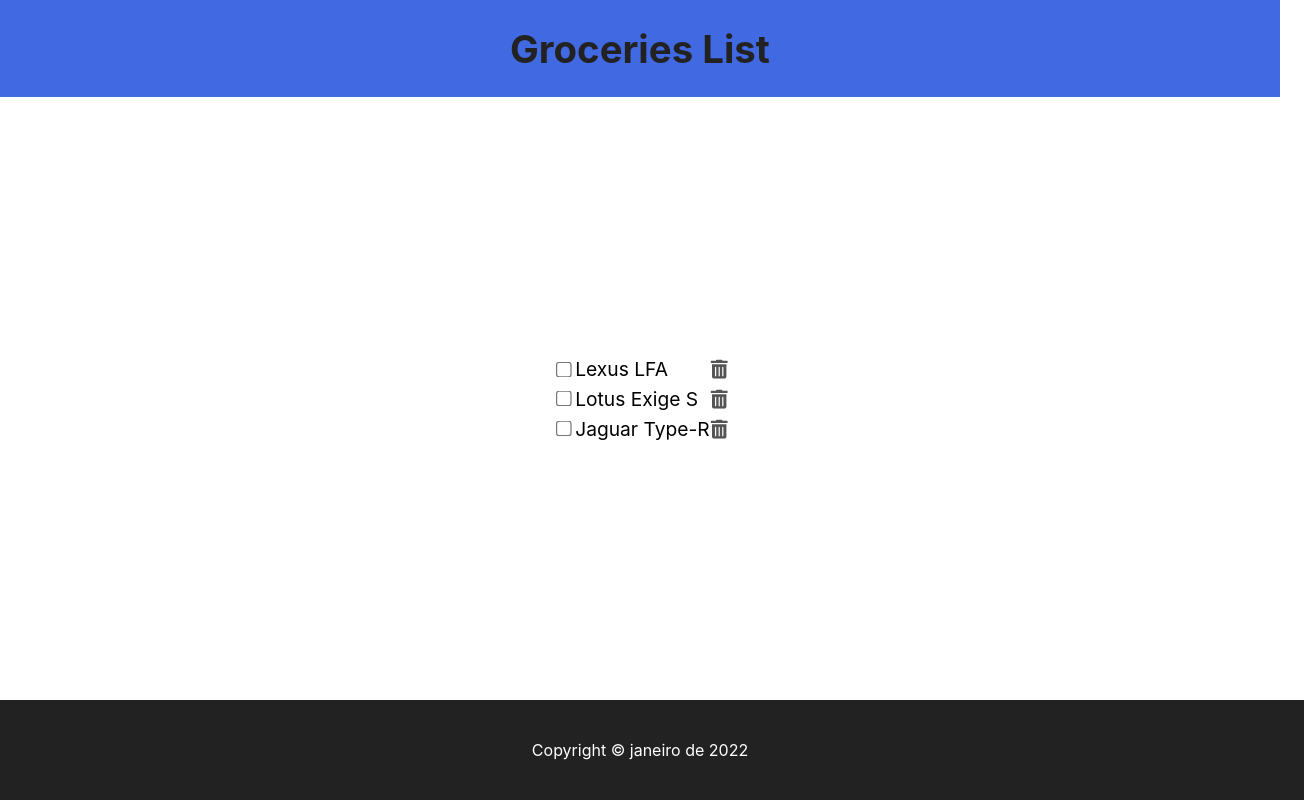
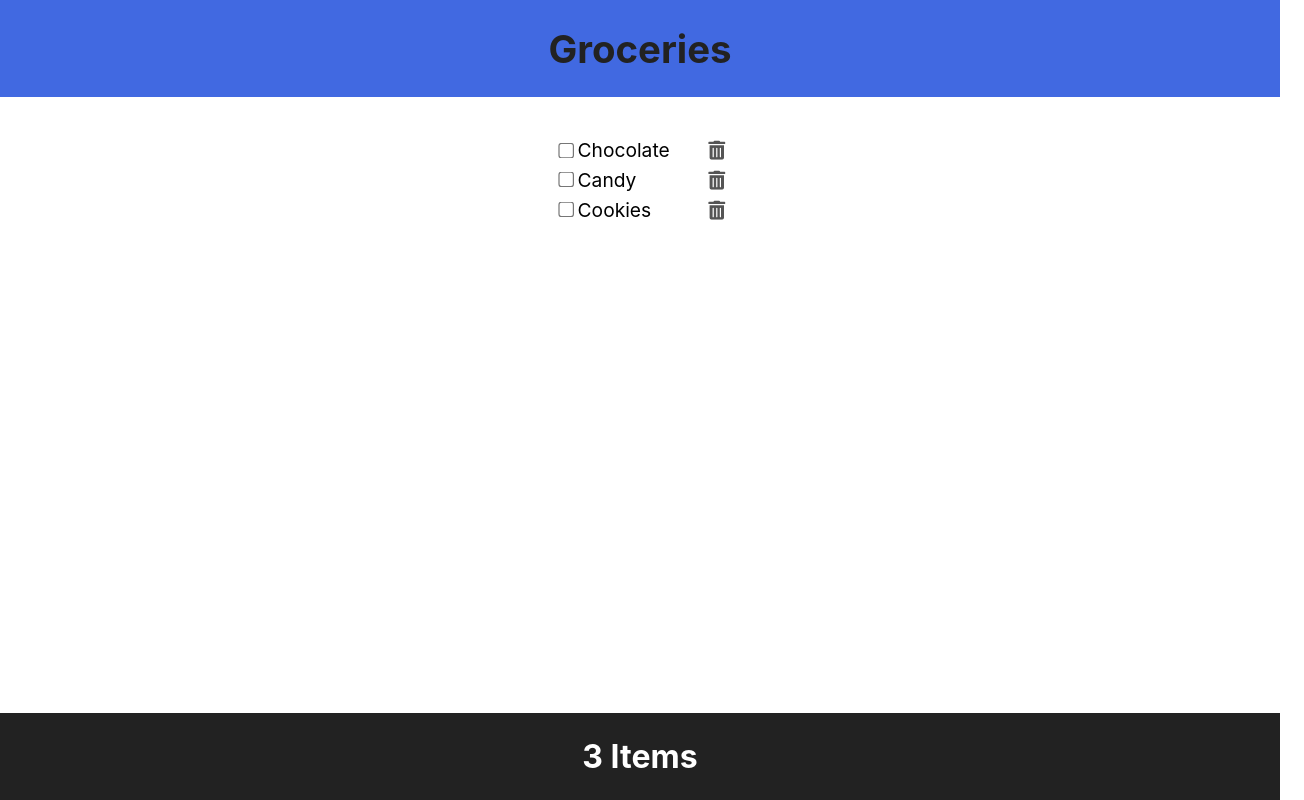
Before and after one commit to AmodeusR/learning-react, a React (Create React App) app in the folder aula-01/: page / in a window 1280 px wide. Shown: the whole page, 1304 px wide, since content can reach past the window. Built offline with nearby package versions, Linux system fonts and the light colour scheme.

Commit message:
Capítulo 7 - List & Keys (Concluído)

```diff
--- a/aula-01/src/App.js
+++ b/aula-01/src/App.js
@@ -2,14 +2,59 @@
 import Header from "./components/Header";
 import Content from "./components/Content";
 import Footer from "./components/Footer";
+import { useState } from "react";
 
 function App() {
 
+    const [items, setItems] = useState([{
+      id: 1,
+      checked: false,
+      description: "Chocolate"
+    },
+    {
+      id: 2,
+      checked: false,
+      description: "Candy"
+    },
+    {
+      id: 3,
+      checked: false,
+      description: "Cookies"
+    }
+  ]);
+
+  const handleCheck = (id) => {
+    const listItems = items.reduce((acc, item) => {
+      if (item.id === id) {
+        item.checked = item.checked === true ? false : true;
+        acc.push(item);
+        return acc;
+      } else {
+        acc.push(item);
+        return acc;
+      }
+    }, []);
+
+    localStorage.setItem("shoppingList", JSON.stringify(listItems));
+    setItems(listItems);
+  }
+
+  const handleDelete = id => {
+    const listItems = items.filter(item => item.id !== id);
+
+    localStorage.setItem("shoppingList", JSON.stringify(listItems));
+    setItems(listItems);
+  }
+
   return (
     <div className="App">
-      <Header />
-      <Content />
-      <Footer />
+      <Header title="Groceries" />
+      <Content
+        items={items}
+        onCheck={handleCheck}
+        onDelete={handleDelete}
+      />
+      <Footer totalItems={items.length} />
     </div>
   );
 }
--- a/aula-01/src/components/Content.jsx
+++ b/aula-01/src/components/Content.jsx
@@ -1,57 +1,31 @@
-import { useState } from "react";
 import { FaTrashAlt } from "react-icons/fa";
 
-const Content = () => {
-  const [items, setItems] = useState([{
-      id: 1,
-      checked: false,
-      description: "Lexus LFA"
-    },
-    {
-      id: 2,
-      checked: false,
-      description: "Lotus Exige S"
-    },
-    {
-      id: 3,
-      checked: false,
-      description: "Jaguar Type-R"
-    }
-  ]);
-
-  const handleCheck = (id) => {
-    const listItems = items.reduce((acc, item) => {
-      if (item.id === id) {
-        item.checked = item.checked === true ? false : true;
-        acc.push(item);
-        return acc;
-      } else {
-        acc.push(item);
-        return acc;
-      }
-    }, []);
-
-    setItems(listItems);
-  }
+const Content = ({ items, onCheck, onDelete }) => {
+  const emptyListStyle = {
+    fontSize: "2rem",
+    fontWeight: "bold"
+  };
 
   return (
     <main className="main">
+        {items.length ? null : <p style={emptyListStyle}>There is nothing here 👀</p>}
       <ul className="list">
-        {items.map(item => {
+        {items.map(({id, checked, description}) => {
           return (
-            <li key={item.id} className="list-item">
+            <li key={id} className="list-item">
               <input
                 className="input-checkbox"
-                onChange={() => handleCheck(item.id)}
+                onChange={() => onCheck(id)}
                 type="checkbox"
                 name="selected-car"
-                id={item.id}
-                checked={item.checked}
+                id={id}
+                checked={checked}
               />
-              <label htmlFor={item.id}>{item.description}</label>
+              <label  style={checked ? {textDecoration: "line-through"} : null} htmlFor={id}>{description}</label>
               <FaTrashAlt
                 role="button"
                 tabIndex="0"
+                onClick={() => onDelete(id)}
               />
             </li>
           );
--- a/aula-01/src/components/Footer.jsx
+++ b/aula-01/src/components/Footer.jsx
@@ -1,8 +1,12 @@
-const Footer = () => {
-  const date = new Date();
+const Footer = ({ totalItems }) => {
+  const style = {
+    fontSize: "2rem",
+    fontWeight: "bold"
+  }
+
   return (
     <footer className="footer">
-      <p>Copyright &copy; {date.toLocaleDateString("pt-br", {month: "long", year: "numeric"})}</p>
+      <p style={style}>{totalItems} {totalItems === 1 ? "Item" : "Items"}</p>
     </footer>
   )
 }
--- a/aula-01/src/components/Header.jsx
+++ b/aula-01/src/components/Header.jsx
@@ -1,9 +1,13 @@
-const Header = () => {
+const Header = ({ title }) => {
   return (
     <header className="header">
-      <h1>Groceries List</h1>
+      <h1>{title}</h1>
     </header>
   )
 }
 
+Header.defaultProps = {
+  title: "Default"
+}
+
 export default Header;
--- a/aula-01/src/index.css
+++ b/aula-01/src/index.css
@@ -1,3 +1,7 @@
+* {
+  box-sizing: border-box;
+}
+
 body {
   margin: 0;
   min-height: 100vh;
@@ -28,11 +32,20 @@
   min-height: 100vh;
 }
 
+.main {
+  margin-top: 2rem;
+  margin-bottom: auto;
+}
+
 .footer {
   width: 100%;
   background: #222;
   color: white;
   padding: 1.5rem;
+}
+
+.footer p {
+  margin: 0;
 }
 
 .list {
```
